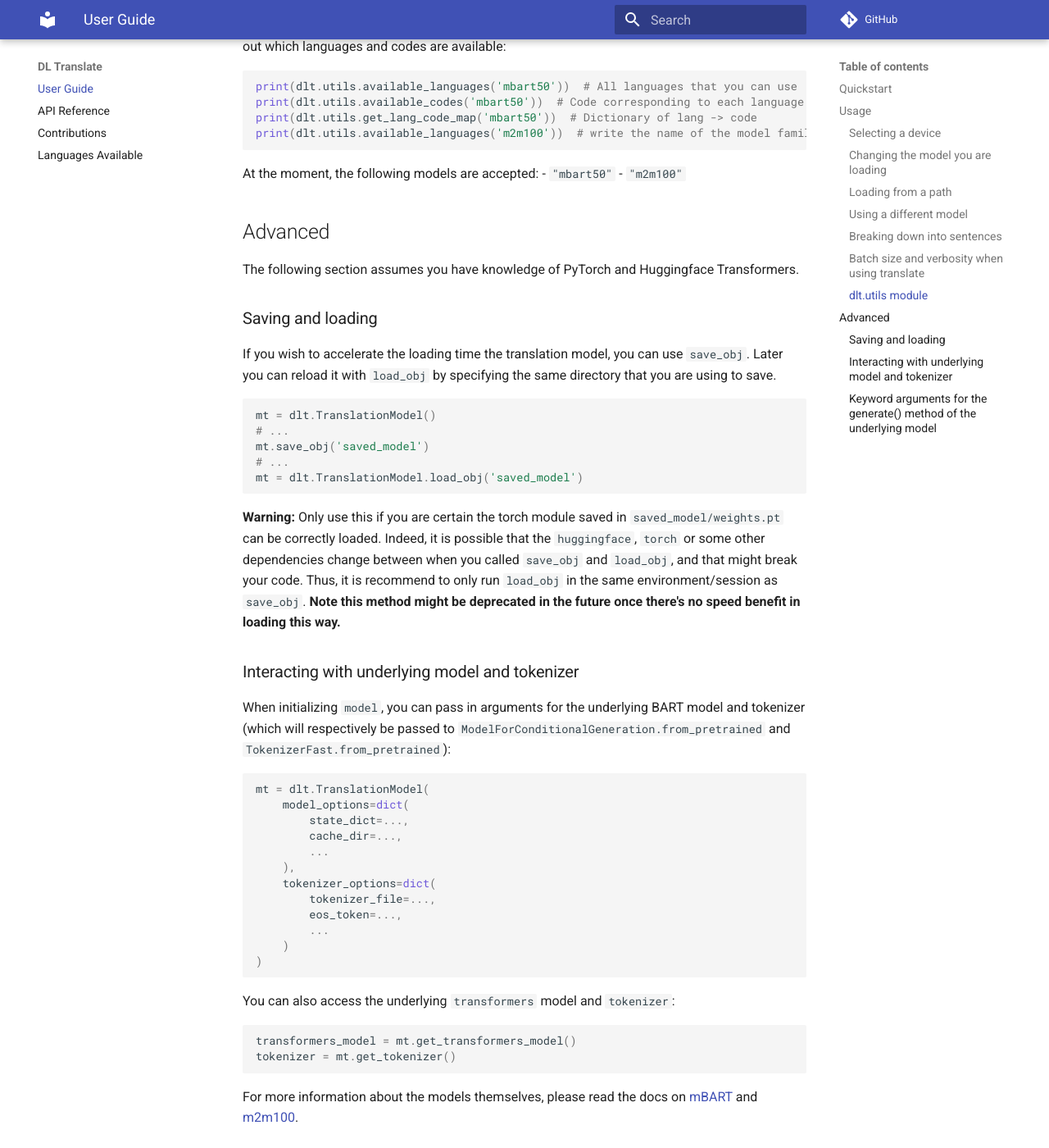
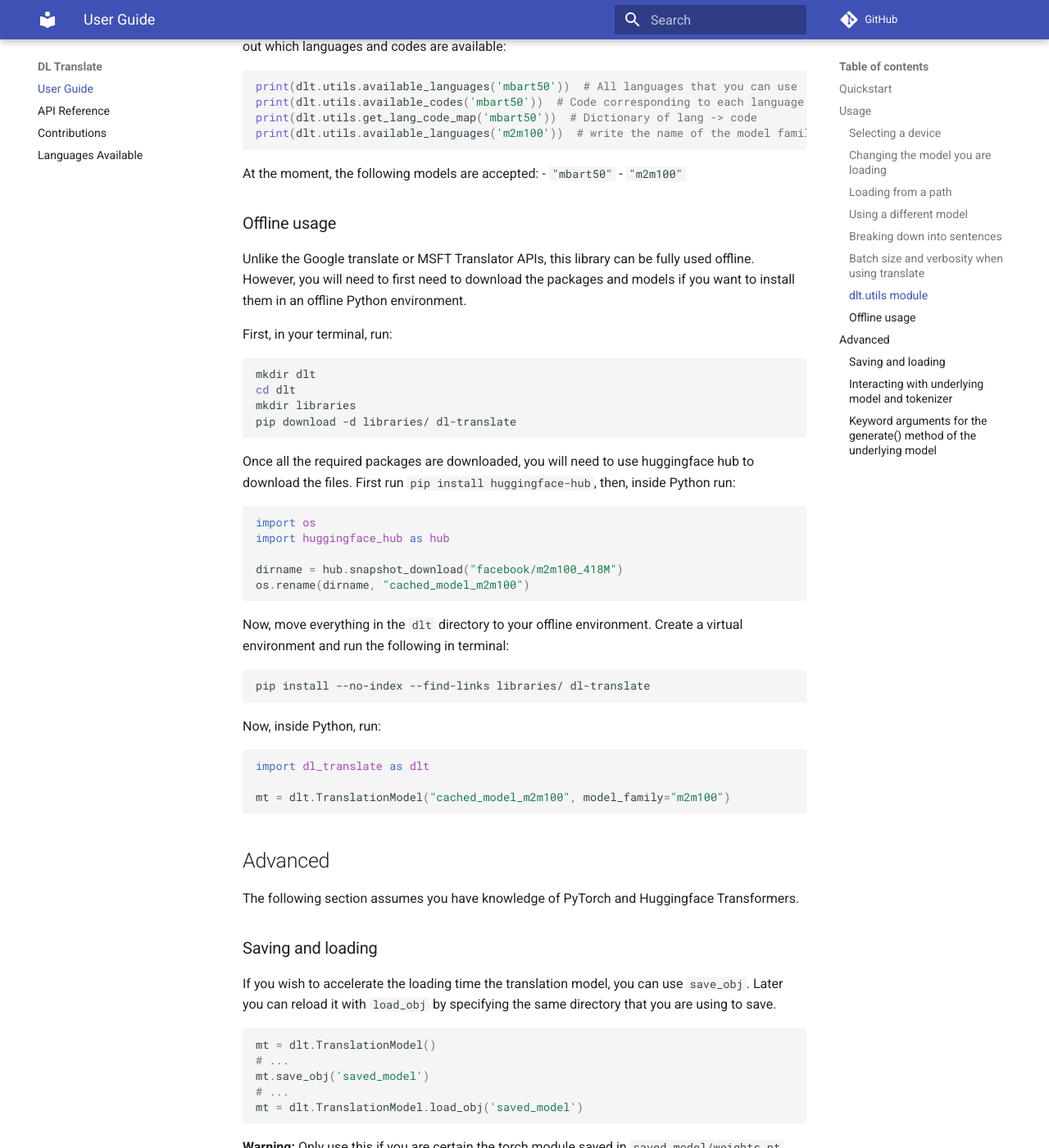
Before and after one commit to xhluca/dl-translate, an MkDocs documentation site: the page built from docs/index.md, in a window 1280 px wide and 1400 px high, scrolled down 3375 px. Shown: the whole window at 82% size. Built offline with MkDocs 1.6.1 and Material for MkDocs 9.7.7, drawn with Linux system fonts in a browser that asks for light colours; comment, search, counter and statistics services are not loaded.

Commit message:
Update index.md

````diff
--- a/docs/index.md
+++ b/docs/index.md
@@ -145,6 +145,39 @@ At the moment, the following models are accepted:
 - `"m2m100"`
 
 
+### Offline usage
+
+Unlike the Google translate or MSFT Translator APIs, this library can be fully used offline. However, you will need to first need to download the packages and models if you want to install them in an offline Python environment.
+
+First, in your terminal, run:
+```bash
+mkdir dlt
+cd dlt
+mkdir libraries
+pip download -d libraries/ dl-translate
+```
+
+Once all the required packages are downloaded, you will need to use huggingface hub to download the files. First run `pip install huggingface-hub`, then, inside Python run:
+```python
+import os
+import huggingface_hub as hub
+
+dirname = hub.snapshot_download("facebook/m2m100_418M")
+os.rename(dirname, "cached_model_m2m100")
+```
+
+Now, move everything in the `dlt` directory to your offline environment. Create a virtual environment and run the following in terminal:
+```bash
+pip install --no-index --find-links libraries/ dl-translate
+```
+
+Now, inside Python, run:
+```python
+import dl_translate as dlt
+
+mt = dlt.TranslationModel("cached_model_m2m100", model_family="m2m100")
+```
+
 ## Advanced
 
 The following section assumes you have knowledge of PyTorch and Huggingface Transformers.
````
